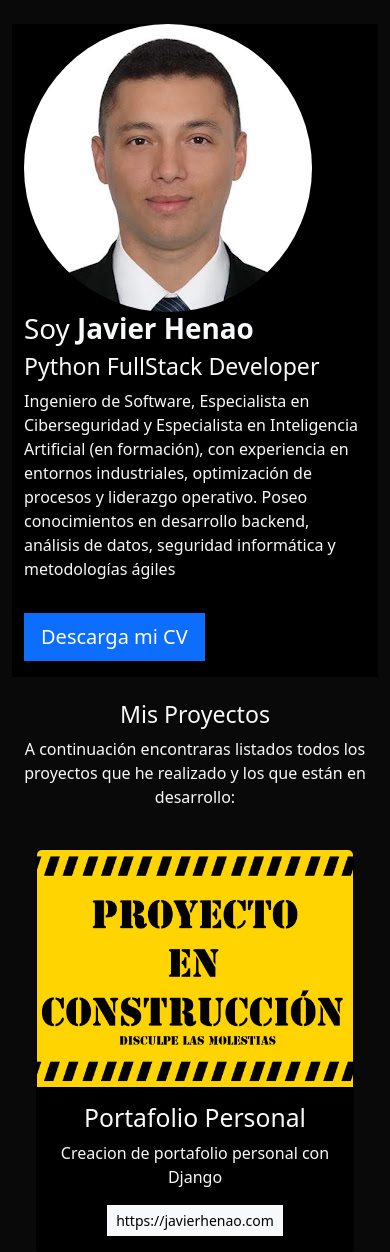
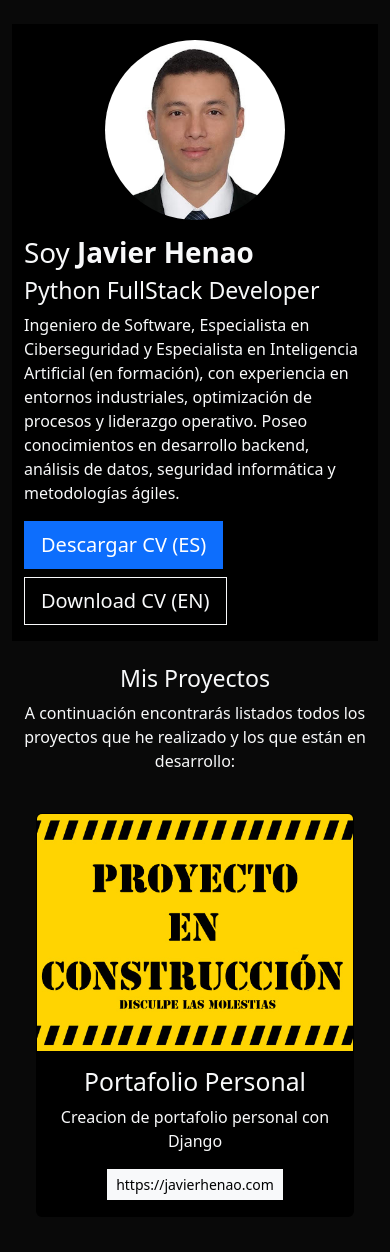
Before and after one commit to javier-henao/django_portfolio, a Django app: page / in a window 390 px wide. Shown: the part 56-1308 px from the top of the page. Run offline with Django 5.2, Linux system fonts and the light colour scheme; data comes from the database, SQL or seed files in the repository.

Commit message:
i18n ES/EN, foto responsive y CV bilingue
- Añade soporte i18n con LocaleMiddleware, LANGUAGES, LOCALE_PATHS
  y i18n_patterns; selector ES/EN en navbar via set_language.
- Traduce textos de home/layout/navbar con {% trans %} y crea
  catalogos locale/{es,en}/LC_MESSAGES (.po + .mo compilados).
- Hace la foto de perfil responsive (.profile-photo: aspect-ratio
  cuadrado, max-width adaptable por breakpoint).
- Añade botones de descarga CV en ES e EN (placeholder _EN.pdf
  copia del actual hasta reemplazarlo por la version traducida).

```diff
--- a/django_portfolio/urls.py
+++ b/django_portfolio/urls.py
@@ -18,15 +18,21 @@ from django.contrib import admin
 from django.urls import path, include
 from django.conf import settings
 from django.conf.urls.static import static
+from django.conf.urls.i18n import i18n_patterns
 
 from portfolio import views
 
 
 urlpatterns = [
     path('admin/', admin.site.urls),
+    path('i18n/', include('django.conf.urls.i18n')),
+]
+
+urlpatterns += i18n_patterns(
     path('', views.home, name='home'),
-    path('blog/', include('blog.urls'))
-]
+    path('blog/', include('blog.urls')),
+    prefix_default_language=False,
+)
 
 urlpatterns += static(settings.MEDIA_URL, document_root=settings.MEDIA_ROOT)
 
--- a/portfolio/static/main.css
+++ b/portfolio/static/main.css
@@ -10,3 +10,24 @@ background-color: #000;
     border: 1px solid #fff;
     cursor: pointer;
 }
+
+.profile-photo{
+    width: 100%;
+    max-width: 320px;
+    aspect-ratio: 1 / 1;
+    object-fit: cover;
+    display: block;
+    margin: 1rem auto;
+}
+
+@media (max-width: 768px){
+    .profile-photo{
+        max-width: 220px;
+    }
+}
+
+@media (max-width: 480px){
+    .profile-photo{
+        max-width: 180px;
+    }
+}
--- a/portfolio/templates/home.html
+++ b/portfolio/templates/home.html
@@ -1,34 +1,38 @@
-{% extends 'layout.html' %} {% block content %} {% load static %}
+{% extends 'layout.html' %} {% load static %} {% load i18n %} {% block content %}
 
-<header class="row bg-black">
-  <div class="col-md-4">
-    <img src="{% static 'portfolio/foto.jpg' %}" alt="Foto de Perfil" class="img-fluid rounded-circle"/>
+<header class="row bg-black align-items-center">
+  <div class="col-md-4 text-center">
+    <img src="{% static 'portfolio/foto.jpg' %}"
+         alt="{% trans 'Foto de perfil' %}"
+         class="profile-photo rounded-circle"/>
   </div>
 
   <div class="col-md-8 my-auto">
-    <h1>Soy <strong>Javier Henao</strong></h1>
-    <h3>Python FullStack Developer</h3>
+    <h1>{% blocktrans %}Soy <strong>Javier Henao</strong>{% endblocktrans %}</h1>
+    <h3>{% trans "Python FullStack Developer" %}</h3>
     <p>
-      Ingeniero de Software, Especialista en Ciberseguridad y Especialista en
-      Inteligencia Artificial (en formación), con experiencia en entornos
-      industriales, optimización de procesos y liderazgo operativo. Poseo
-      conocimientos en desarrollo backend, análisis de datos, seguridad
-      informática y metodologías ágiles
+      {% blocktrans %}Ingeniero de Software, Especialista en Ciberseguridad y Especialista en Inteligencia Artificial (en formación), con experiencia en entornos industriales, optimización de procesos y liderazgo operativo. Poseo conocimientos en desarrollo backend, análisis de datos, seguridad informática y metodologías ágiles.{% endblocktrans %}
     </p>
-    <a
-      href="{% static 'portfolio/Javier_Henao_Software_Cybersecurity_CV.pdf' %}"
-      class="btn btn-primary btn-lg rounded-0 my-3"
-      target="_blank"
-      >Descarga mi CV</a
-    >
+
+    <div class="d-flex flex-wrap gap-2 my-3">
+      <a href="{% static 'portfolio/Javier_Henao_Software_Cybersecurity_CV_ES.pdf' %}"
+         class="btn btn-primary btn-lg rounded-0"
+         target="_blank" download>
+        {% trans "Descargar CV (ES)" %}
+      </a>
+      <a href="{% static 'portfolio/Javier_Henao_Software_Cybersecurity_CV_EN.pdf' %}"
+         class="btn btn-outline-light btn-lg rounded-0"
+         target="_blank" download>
+        {% trans "Download CV (EN)" %}
+      </a>
+    </div>
   </div>
 </header>
 
 <div class="row my-4 text-center">
-  <h3>Mis Proyectos</h3>
+  <h3>{% trans "Mis Proyectos" %}</h3>
   <p>
-    A continuación encontraras listados todos los proyectos que he realizado y
-    los que están en desarrollo:
+    {% trans "A continuación encontrarás listados todos los proyectos que he realizado y los que están en desarrollo:" %}
   </p>
 
   {% for project in projects %}
@@ -47,5 +51,5 @@
   </div>
 
   {% endfor %}
-  {% endblock content %}
 </div>
+{% endblock content %}
--- a/portfolio/templates/layout.html
+++ b/portfolio/templates/layout.html
@@ -1,11 +1,12 @@
 {% load static %}
+{% load i18n %}
 
 <!DOCTYPE html>
-<html lang="en">
+<html lang="{{ LANGUAGE_CODE }}">
 <head>
     <meta charset="UTF-8">
     <meta name="viewport" content="width=device-width, initial-scale=1.0">
-    <title>Portfolio</title>
+    <title>{% trans "Portafolio" %}</title>
     <link href="https://cdn.jsdelivr.net/npm/bootstrap@5.3.8/dist/css/bootstrap.min.css" rel="stylesheet" integrity="sha384-sRIl4kxILFvY47J16cr9ZwB07vP4J8+LH7qKQnuqkuIAvNWLzeN8tE5YBujZqJLB" crossorigin="anonymous">
     <link rel="stylesheet" href="{% static 'main.css' %}">
 </head>
--- a/portfolio/templates/partials/navbar.html
+++ b/portfolio/templates/partials/navbar.html
@@ -1,4 +1,5 @@
 {% load static %}
+{% load i18n %}
 
 <nav class="navbar navbar-expand-lg navbar-dark bg-black">
   <div class="container">
@@ -15,12 +16,34 @@
       <span class="navbar-toggler-icon"></span>
     </button>
     <div class="collapse navbar-collapse" id="navbarNav">
-      <ul class="navbar-nav ms-auto">
+      <ul class="navbar-nav ms-auto align-items-lg-center">
         <li class="nav-item">
-          <a class="nav-link" href="{% url 'blog:posts' %}">Blog</a>
+          <a class="nav-link" href="{% url 'blog:posts' %}">{% trans "Blog" %}</a>
         </li>
-        <li class="nav-item d-flex align-items-center">
-          <a class="btn btn-primary btn-sm" href="{% static 'portfolio/Javier_Henao_Software_Cybersecurity_CV.pdf' %}" target="_blank">Descarga mi CV</a>
+
+        <li class="nav-item d-flex align-items-center gap-2 me-lg-3 my-2 my-lg-0">
+          <a class="btn btn-primary btn-sm" href="{% static 'portfolio/Javier_Henao_Software_Cybersecurity_CV_ES.pdf' %}" target="_blank" download>
+            {% trans "CV (ES)" %}
+          </a>
+          <a class="btn btn-outline-light btn-sm" href="{% static 'portfolio/Javier_Henao_Software_Cybersecurity_CV_EN.pdf' %}" target="_blank" download>
+            {% trans "CV (EN)" %}
+          </a>
+        </li>
+
+        <li class="nav-item">
+          <form action="{% url 'set_language' %}" method="post" class="d-flex align-items-center gap-1 mb-0">
+            {% csrf_token %}
+            <input name="next" type="hidden" value="{{ request.get_full_path }}">
+            {% get_current_language as CURRENT_LANG %}
+            <button type="submit" name="language" value="es"
+                    class="btn btn-sm {% if CURRENT_LANG == 'es' %}btn-light{% else %}btn-outline-light{% endif %}">
+              ES
+            </button>
+            <button type="submit" name="language" value="en"
+                    class="btn btn-sm {% if CURRENT_LANG == 'en' %}btn-light{% else %}btn-outline-light{% endif %}">
+              EN
+            </button>
+          </form>
         </li>
       </ul>
     </div>
```
Also changed, not shown: django_portfolio/settings.py (+12 -1 lines), locale/en/LC_MESSAGES/django.po (added), locale/es/LC_MESSAGES/django.po (added), 4 other files.
